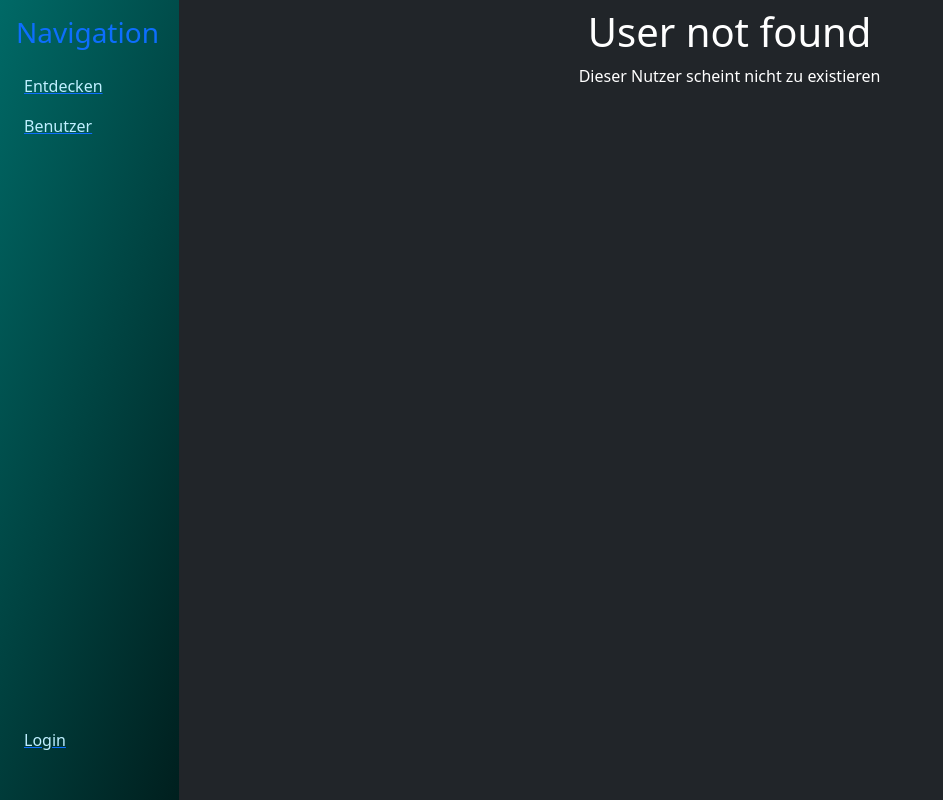
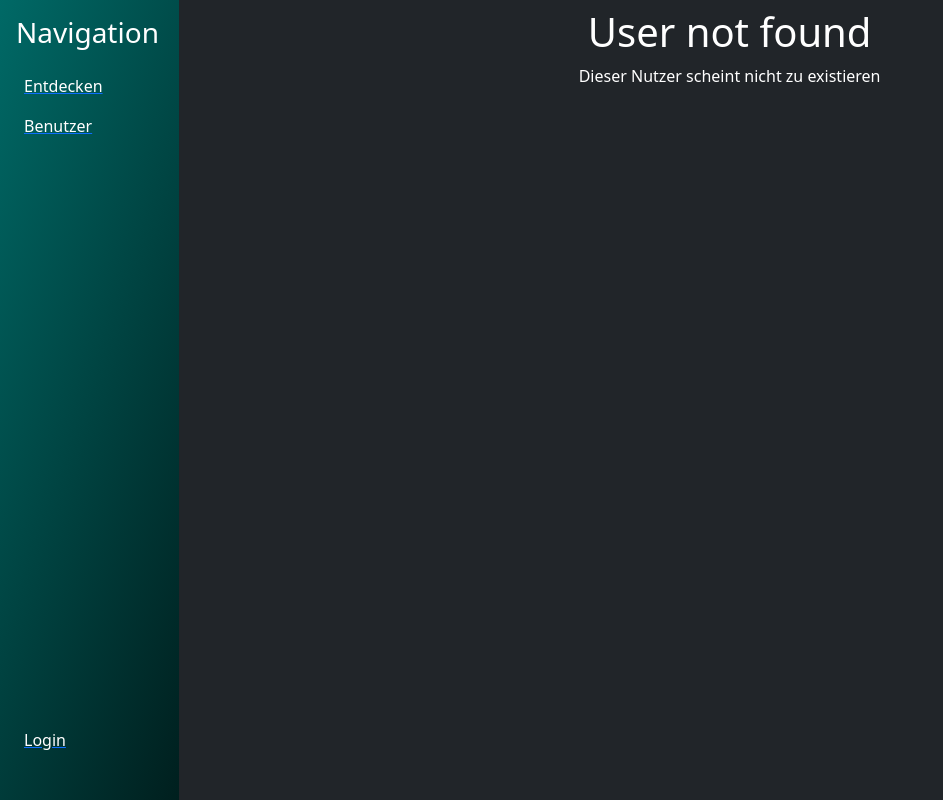
Before and after one commit to Metis-Hub/Intectainment, a Flask app: page /p/1 in a window 1280 px wide. Shown: the whole page, without its empty margins (0-943 px from the left). Run offline with Flask 2, Linux system fonts and the light colour scheme; some libraries are stand-ins or nearby versions.

Commit message:
oasnflasf

```diff
--- a/Intectainment/webpages/static/css/style.css
+++ b/Intectainment/webpages/static/css/style.css
@@ -554,5 +554,6 @@ a {
 }
 
 .tablinks {
-    color: #BFEFFF !important;
+    color: white !important;
+    text-decoration: none !important;
 }
--- a/Intectainment/webpages/templates/sidebarLayout.html
+++ b/Intectainment/webpages/templates/sidebarLayout.html
@@ -11,8 +11,8 @@
 {%block body%}
     <div class="sidebar">
         <div class="side-navbar active-nav d-flex justify-content-between flex-wrap flex-column width">
-                <ul class="nav flex-column w-100 white-link">
-                    <a href="{{url_for('gui.home')}}" class="nav-link h3 my-2">
+                <ul class="nav flex-column w-100">
+                    <a href="{{url_for('gui.home')}}" class="nav-link h3 my-2 text-white">
                         Navigation
                     </a>
 
```
